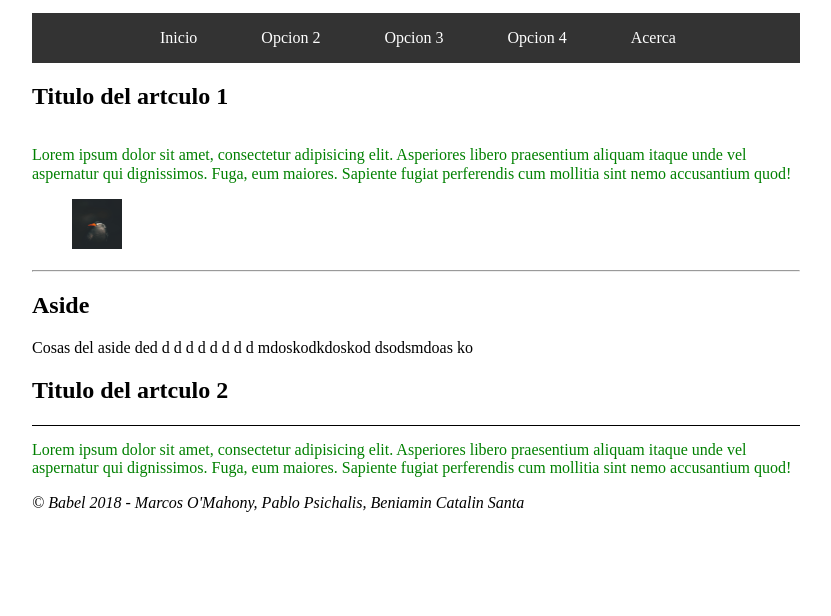
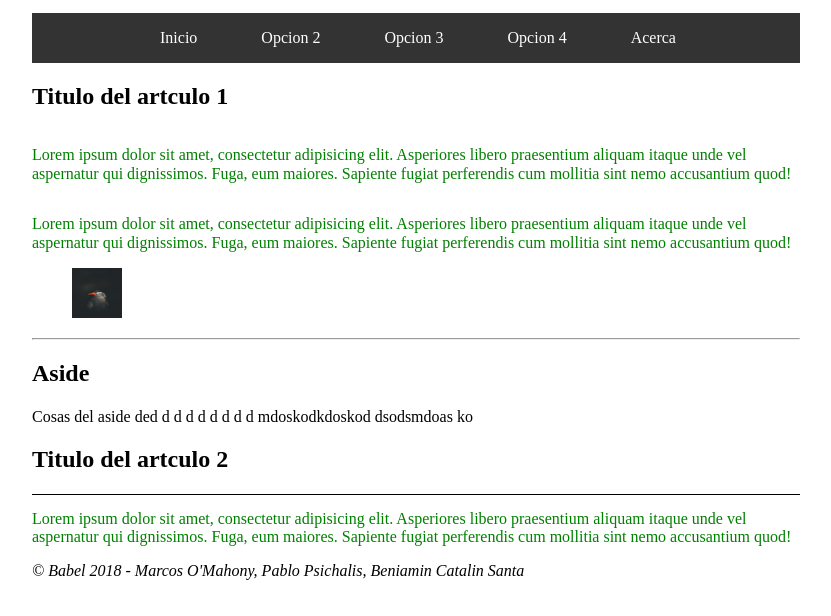
Before and after one commit to marcosomahony/practicaHTML, a website with bundled scripts: page index.html in a window 1280 px wide. Shown: the part 112-728 px from the top of the page, without its empty margins (224-1055 px from the left). Built offline with nearby package versions, Linux system fonts and the light colour scheme.

Commit message:
Otro parrafo

```diff
--- a/index.html
+++ b/index.html
@@ -33,6 +33,9 @@
                 <p>
                     Lorem ipsum dolor sit amet, consectetur adipisicing elit. Asperiores libero praesentium aliquam itaque unde vel aspernatur qui dignissimos. Fuga, eum maiores. Sapiente fugiat perferendis cum mollitia sint nemo accusantium quod!
                 </p>
+                <p>
+                        Lorem ipsum dolor sit amet, consectetur adipisicing elit. Asperiores libero praesentium aliquam itaque unde vel aspernatur qui dignissimos. Fuga, eum maiores. Sapiente fugiat perferendis cum mollitia sint nemo accusantium quod!
+                </p>
                 <figure>
                     <img src="./assets/ping1.jpg" alt="Pinguino en fondo negro" class="ping1">
                 </figure>
```
